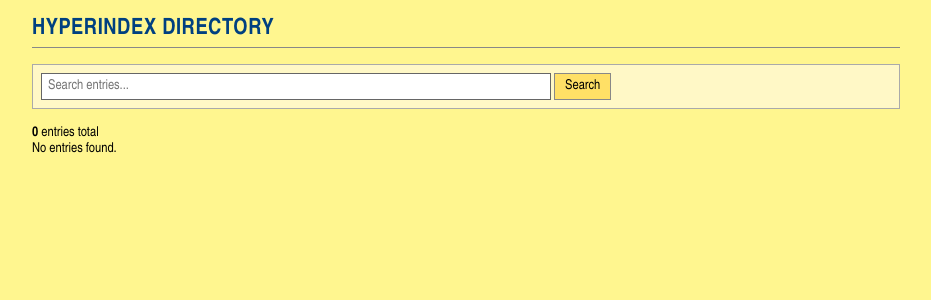
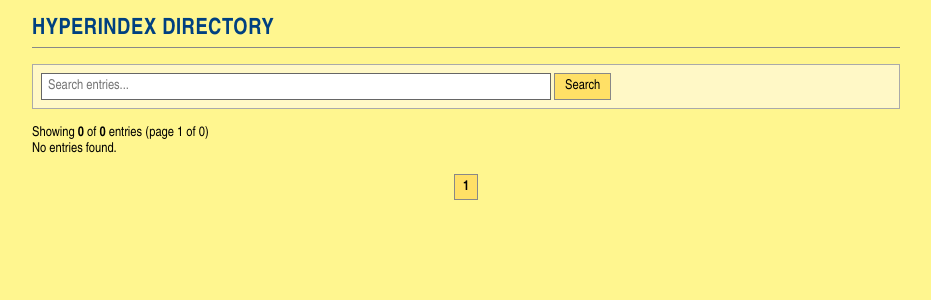
Before and after one commit to finn-mo/hyperindex, a FastAPI app: page / in a window 1280 px wide. Shown: the top 300 px of the page, without its empty margins (174-1105 px from the left). Run offline with FastAPI, Linux system fonts and the light colour scheme; data that the repository does not hold is empty.

Commit message:
Improve pagination navigation UI

```diff
--- a/server/api/main.py
+++ b/server/api/main.py
@@ -82,6 +82,29 @@ def health_check():
     return {"status": "ok"}
 
 
+def build_page_range(page: int, total_pages: int) -> list:
+    if total_pages <= 7:
+        return list(range(1, total_pages + 1))
+
+    range_list = []
+
+    if page > 3:
+        range_list.append(1)
+        if page > 4:
+            range_list.append("...")
+
+    start = max(2, page - 1)
+    end = min(total_pages - 1, page + 1)
+    range_list.extend(range(start, end + 1))
+
+    if page < total_pages - 2:
+        if page < total_pages - 3:
+            range_list.append("...")
+        range_list.append(total_pages)
+
+    return range_list
+
+
 # WEB FRONTEND ROUTE
 @app.get("/", response_class=HTMLResponse)
 def home(
@@ -93,7 +116,6 @@ def home(
     offset = (page - 1) * limit
 
     if q:
-        # Fetch all then filter manually (if search affects content)
         all_entries = get_all_entries(limit=10000, offset=0)
         filtered = [
             e for e in all_entries
@@ -107,6 +129,9 @@ def home(
         total = get_entry_count()
         entries = get_all_entries(limit=limit, offset=offset)
 
+    total_pages = ceil(total / limit)
+    page_range = build_page_range(page, total_pages)
+
     return templates.TemplateResponse("index.html", {
         "request": request,
         "entries": entries,
@@ -114,6 +139,8 @@ def home(
         "page": page,
         "limit": limit,
         "total": total,
+        "total_pages": total_pages,
+        "page_range": page_range,
         "has_prev": page > 1,
-        "has_next": page * limit < total,
+        "has_next": page < total_pages,
     })
--- a/server/static/styles.css
+++ b/server/static/styles.css
@@ -129,30 +129,32 @@ hr {
 }
 
 .pagination {
-    margin-top: 1rem;
+    margin: 1rem 0;
     text-align: center;
 }
 
-.page-link {
+.page-link, .pagination strong {
+    display: inline-block;
     margin: 0 4px;
+    padding: 4px 8px;
+    border: 1px solid #999;
+    background-color: #fff8c6;
+    color: #000;
     text-decoration: none;
-    padding: 4px 8px;
-    background: #ffe066;
-    border: 1px solid #aaa;
-    color: #000;
-    font-size: 0.85rem;
+    font-weight: bold;
 }
 
 .page-link:hover {
-    background: #ffd700;
+    background-color: #ffd700;
 }
 
-.current-page {
-    margin: 0 4px;
+.pagination strong {
+    background-color: #ffe066;
+    border: 1px solid #888;
+}
+
+.page-ellipsis {
+    margin: 0 6px;
+    color: #666;
     font-weight: bold;
-    padding: 4px 8px;
-    background: #004080;
-    color: #fff;
-    border: 1px solid #004080;
-    font-size: 0.85rem;
 }
--- a/server/templates/index.html
+++ b/server/templates/index.html
@@ -7,20 +7,20 @@
 </head>
 <body>
     <h1>Hyperindex Directory</h1>
+
     <form method="get" action="/">
         <label for="q" style="display:none;">Search</label>
         <input id="q" type="text" name="q" value="{{ query or '' }}" placeholder="Search entries...">
         <button type="submit">Search</button>
-
         {% if query %}
             <a href="/" class="clear-btn">Clear</a>
         {% endif %}
     </form>
 
     {% if query %}
-    <p><strong>{{ total }}</strong> entries found for "<em>{{ query }}</em>"</p>
+    <p><strong>{{ entries|length }}</strong> entries found for "<em>{{ query }}</em>" (page {{ page }} of {{ (total // limit) + (1 if total % limit > 0 else 0) }})</p>
     {% else %}
-    <p><strong>{{ total }}</strong> entries total</p>
+    <p>Showing <strong>{{ entries|length }}</strong> of <strong>{{ total }}</strong> entries (page {{ page }} of {{ (total // limit) + (1 if total % limit > 0 else 0) }})</p>
     {% endif %}
 
     {% for entry in entries %}
@@ -44,13 +44,42 @@
             <a href="?{% if query %}q={{ query }}&{% endif %}page={{ page - 1 }}" class="page-link">← Prev</a>
         {% endif %}
 
-        {% for p in page_range %}
-            {% if p == page %}
-                <strong class="current-page">{{ p }}</strong>
-            {% else %}
-                <a href="?{% if query %}q={{ query }}&{% endif %}page={{ p }}" class="page-link">{{ p }}</a>
+        {# Always show page 1 #}
+        {% if page == 1 %}
+            <strong>1</strong>
+        {% else %}
+            <a href="?{% if query %}q={{ query }}&{% endif %}page=1" class="page-link">1</a>
+        {% endif %}
+
+        {# Show ellipsis if current page is far from page 1 #}
+        {% if page > 4 %}
+            <span class="dots">...</span>
+        {% endif %}
+
+        {# Show pages around current page (excluding 1 and total_pages) #}
+        {% for p in range(page - 2, page + 3) %}
+            {% if p > 1 and p < total_pages %}
+                {% if p == page %}
+                    <strong>{{ p }}</strong>
+                {% else %}
+                    <a href="?{% if query %}q={{ query }}&{% endif %}page={{ p }}" class="page-link">{{ p }}</a>
+                {% endif %}
             {% endif %}
         {% endfor %}
+
+        {# Show ellipsis if current page is far from last page #}
+        {% if page < total_pages - 3 %}
+            <span class="dots">...</span>
+        {% endif %}
+
+        {# Always show last page (only if more than one page) #}
+        {% if total_pages > 1 %}
+            {% if page == total_pages %}
+                <strong>{{ total_pages }}</strong>
+            {% else %}
+                <a href="?{% if query %}q={{ query }}&{% endif %}page={{ total_pages }}" class="page-link">{{ total_pages }}</a>
+            {% endif %}
+        {% endif %}
 
         {% if has_next %}
             <a href="?{% if query %}q={{ query }}&{% endif %}page={{ page + 1 }}" class="page-link">Next →</a>
```
